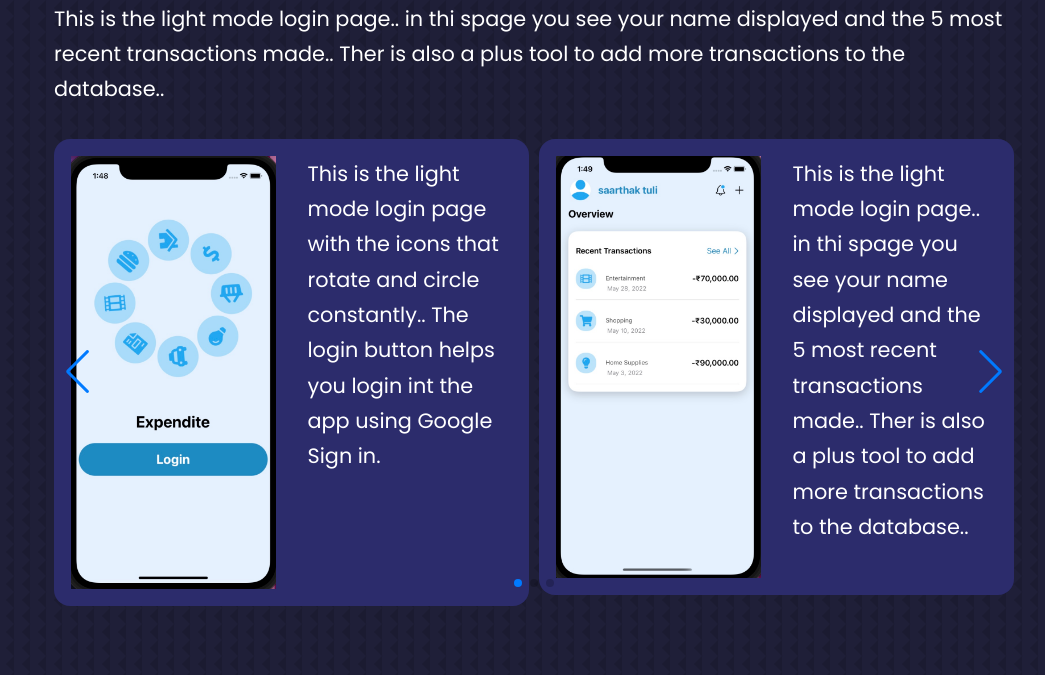
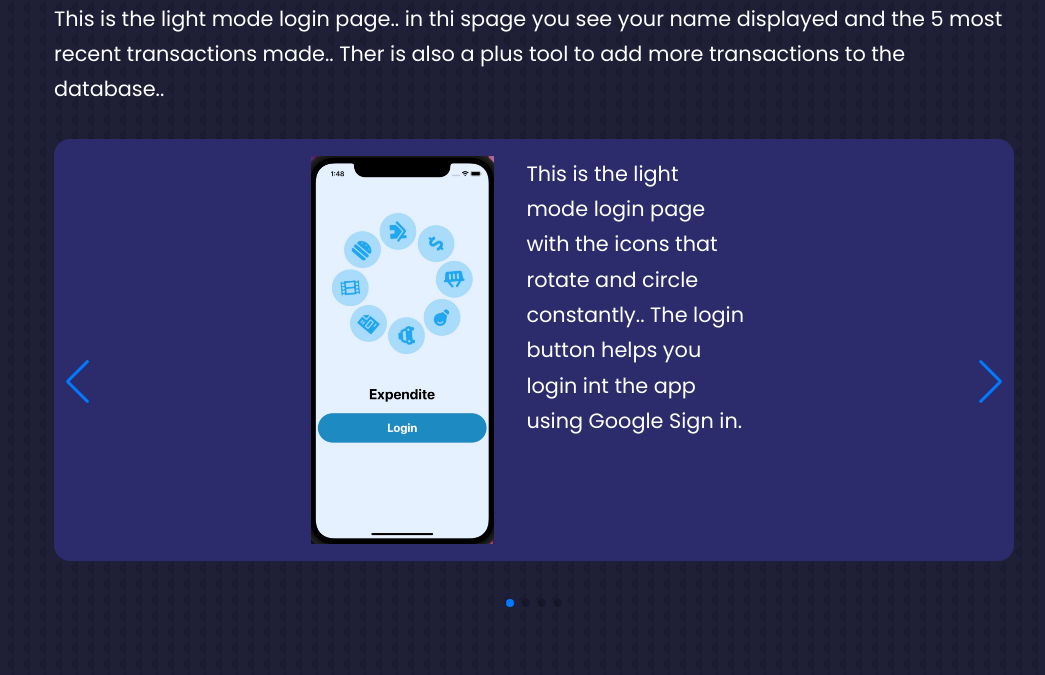
Before and after one commit to SaarthakTuli/React-Portfolio, a React (Create React App) app: page / in a window 1280 px wide. Shown: the part 1120-1795 px from the top of the page, without its empty margins (106-1151 px from the left). Built offline with nearby package versions, Linux system fonts and the light colour scheme.

Commit message:
Project 1

```diff
--- a/src/components/Project/Project.jsx
+++ b/src/components/Project/Project.jsx
@@ -59,7 +59,7 @@ const Project = () => {
             <Swiper className="project__content"
                 modules={[Pagination]}
                 spaceBetween={10}
-                slidesPerView={2}
+                slidesPerView={1}
                 navigation
                 pagination={{ clickable: true }}
                 scrollbar={{ clickable: true }}
--- a/src/components/Project/project.css
+++ b/src/components/Project/project.css
@@ -16,18 +16,23 @@
 
 .projects {
     transition: var(--transition);
+    padding-bottom: 4rem;
 }
 
 .project__slide>div {
     display: grid;
-    grid-template-columns: 50% 50%;
+    grid-template-columns: 30% 35%;
+}
+
+.project__slide {
     background: var(--color-bg-varient);
     border: solid 1px transparent;
     border-radius: 1rem;
 }
 
 .proj__avatar {
-    width: 100%;
+    height: 100%;
+    padding-left: 15rem;
 }
 
 .proj__avatar>img {
```
